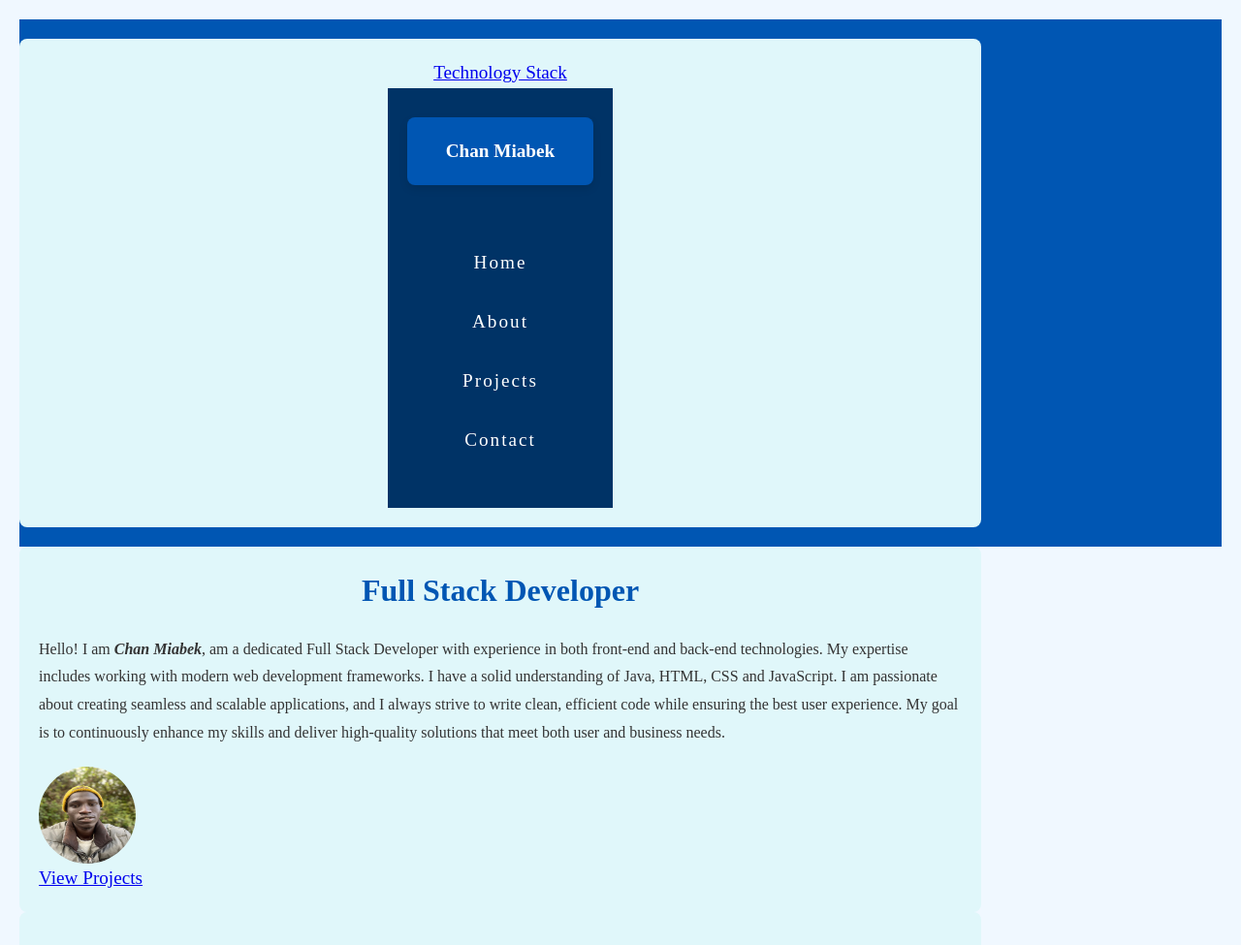
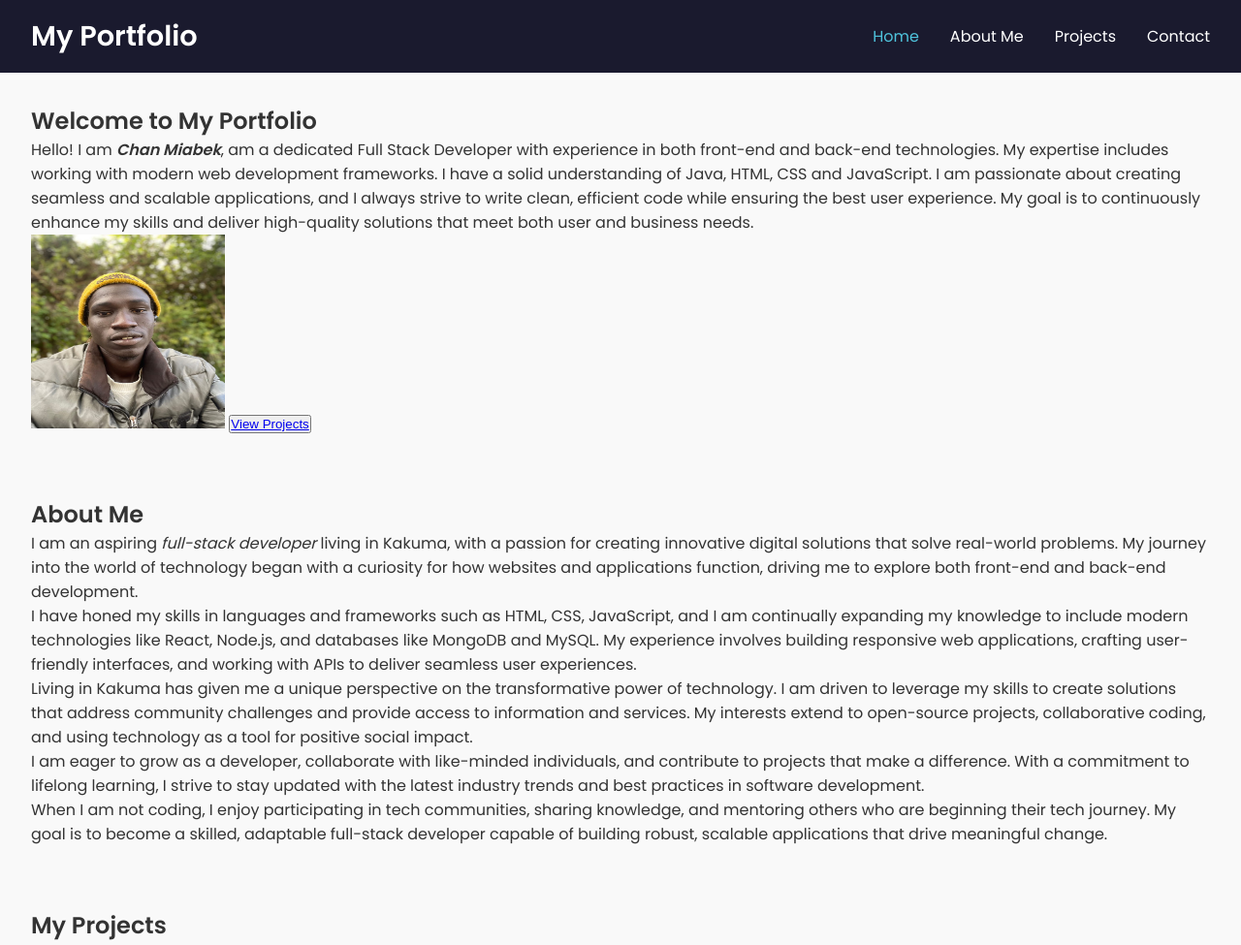
Before and after one commit to maggiso/Chanjak, a plain HTML site: page index.html in a window 1280 px wide. Shown: the top 975 px of the page at 97% size. Drawn offline with Linux system fonts and the light colour scheme; files whose address does not match are found by name.

Commit message:
Add files via upload

```diff
--- /dev/null
+++ b/Styles.CSS
@@ -0,0 +1,100 @@
+/* Google Font */
+@import url('https://fonts.googleapis.com/css2?family=Poppins:wght@300;400;600&display=swap');
+
+* {
+    margin: 0;
+    padding: 0;
+    box-sizing: border-box;
+    scroll-behavior: smooth;
+}
+
+body {
+    font-family: 'Poppins', sans-serif;
+    background: #f9f9f9;
+    color: #333;
+}
+
+/* Navbar */
+.navbar {
+    display: flex;
+    justify-content: space-between;
+    align-items: center;
+    padding: 1rem 2rem;
+    background: #1a1a2e;
+    color: white;
+    position: sticky;
+    top: 0;
+    z-index: 1000;
+}
+
+/* Logo */
+.logo {
+    font-size: 1.8rem;
+    font-weight: bold;
+}
+
+.img{
+    margin: 50%;
+    border-radius: 50%;
+}
+
+/* Navigation Links */
+.nav-links {
+    list-style: none;
+    display: flex;
+}
+
+.nav-links li {
+    margin-left: 2rem;
+}
+
+.nav-links a {
+    text-decoration: none;
+    color: white;
+    font-weight: 500;
+    transition: color 0.3s ease;
+}
+
+/* Hover Effect */
+.nav-links a:hover,
+.nav-links .active {
+    color: #4fc3dc;
+}
+
+/* Hamburger Icon (Mobile) */
+.hamburger {
+    display: none;
+    font-size: 2rem;
+    cursor: pointer;
+}
+
+/* Responsive Design */
+@media (max-width: 768px) {
+    .nav-links {
+        display: none;
+        flex-direction: column;
+        background: #1a1a2e;
+        position: absolute;
+        top: 70px;
+        left: 0;
+        width: 100%;
+        padding: 1rem 0;
+    }
+
+    .nav-links.active {
+        display: flex;
+    }
+
+    .nav-links li {
+        margin: 1rem 0;
+        text-align: center;
+    }
+
+    .hamburger {
+        display: block;
+    }
+}
+
+section {
+    padding: 2rem;
+}
--- a/index.html
+++ b/index.html
@@ -3,68 +3,76 @@
 <head>
     <meta charset="UTF-8">
     <meta name="viewport" content="width=device-width, initial-scale=1.0">
-    <title>My Portfoio</title>
-    <link rel="stylesheet" href="styles.CSS">
-    <!--link to another HTML file-->
-
+    <title>PORFOLIO</title>
+    <link rel="stylesheet" href="./Styles.CSS"
+    <script src="./Script.JS"></script>
 </head>
 <body>
-    <header>
-        <div class="container">
-            <a href="#">Technology Stack</a>
+    <!--Navigation Menu-->
     <nav class="navbar">
-                <div class="nav a">
-                    <h1><a href="#">Chan Miabek</a></h1>
-                    <div class="icon">
-                        <i class="fas fa-bars"></i>
-                      <ul class="nav-links">
-                        <li><a href="home.html">Home</a></li>
-                        <li><a href="about.html">About</a></li>
-                        <li><a href="projects.HTML">Projects</a></li>
-                        <li><a href="conctact.HTML">Contact</a></li>
+        <div class="logo"> My Portfolio</div>
+        <ul class="nav-links" id="navlinks">
+            <li><a href="#home" class="active">Home</a></li>
+            <li><a href="#about">About Me</a></li>
+            <li><a href="#projects">Projects</a></li>
+            <li><a href="#contact">Contact</a></li>
         </ul>
-                    </div>
+        <!-- Hamburger Icon for Mobile -->
+        <div class="hamburger" id="hamburger">
+            ☰
         </div>
     </nav>
-        </div>
-    </header>
 
-    <section class="hero">
+    <!-- Example Sections -->
+    <section id="home">
+        <h1>Welcome to My Portfolio</h1>
         <div class="container">
             <div class="main-message">
-                <h1>Full Stack Developer </h1>
                 <p>Hello! I am <b><em>Chan Miabek</em></b>, am a dedicated Full Stack Developer with experience in both front-end and back-end technologies. My expertise includes working with modern web development frameworks. I have a solid understanding of Java, HTML, CSS and JavaScript.
              I am passionate about creating seamless and scalable applications, and I always strive to write clean, efficient code while ensuring the best user experience. My goal is to continuously enhance my skills and deliver high-quality solutions that meet both user and business needs.</p>
              <img id="profile"   src="my profile.jpg" alt="myprofile" width="200" height="200">
-                <a href="#" class="cta">View Projects</a>
+                <button><a href="#" class="cta">View Projects</a></button>
             </div>
         </div>
     </section>
 
+    <section id="about">
+        <h2>About Me</h2>
+        <p>I am an aspiring <em>full-stack developer</em> living in Kakuma, with a passion for creating innovative digital solutions that solve real-world problems. My journey into the world of technology began with a curiosity for how websites and applications function, driving me to explore both front-end and back-end development.</p>
+
+        <p>I have honed my skills in languages and frameworks such as HTML, CSS, JavaScript, and I am continually expanding my knowledge to include modern technologies like React, Node.js, and databases like MongoDB and MySQL. My experience involves building responsive web applications, crafting user-friendly interfaces, and working with APIs to deliver seamless user experiences.</p>
+
+         <p>Living in Kakuma has given me a unique perspective on the transformative power of technology. I am driven to leverage my skills to create solutions that address community challenges and provide access to information and services. My interests extend to open-source projects, collaborative coding, and using technology as a tool for positive social impact.</p>
+
+         <p>I am eager to grow as a developer, collaborate with like-minded individuals, and contribute to projects that make a difference. With a commitment to lifelong learning, I strive to stay updated with the latest industry trends and best practices in software development.</p>
+
+         <p>When I am not coding, I enjoy participating in tech communities, sharing knowledge, and mentoring others who are beginning their tech journey. My goal is to become a skilled, adaptable full-stack developer capable of building robust, scalable applications that drive meaningful change.</p>
+    </section>
+
    <section id="projects">
         <div class="container">
-                <h2>PROJECTS</h2>
-                <div class="project-grid">
-                    <div class="project-item">
+         <div class="project">
+              <h2>My Projects</h2>
               <h3>technology full-Stack</h3>
                 <P>A <b>technology stack</b> (often referred to as a <b>tech stack</b>) is a combination of software tools, programming languages, libraries, frameworks, and other technologies used together to develop, deploy, and run applications or systems.
 
                  It’s essentially the collection of technologies that work together to support the full lifecycle of an application, from development to deployment. A typical tech stack can include:  </P>
+                  <img src="stack.jpg" alt="tech" width="300" height="100">
             <ul>
                 <li>Front-end technologies</li>
                 <li>Back-end technologies</li>
                 <li>Database technologies</li>
-                                <li>Development tools</li>   <img src="tech.jpg1.webp" alt="tech" width="300" height="100">
+                <li>Development tools</li>
                 <li>Deployment tools</li>
             </ul>
        </div>
      </div>
-            </div>
     </section>
-
+    <section>
       <h3>Web Application</h3>
        <p>A <b>web application</b> is a software application that runs on a web server and is accessed by users through a web browser, rather than being installed locally on a device like traditional desktop applications. Web applications rely on the internet and require a web browser (like Google Chrome, Firefox, or Safari) to interact with them.</p>
-        <img src="tech.jpg1.webp" alt="tech"  width="300" height="250">
+          <img src="image.png" alt="image"  width="300" height="150">
+    </section>
     <section id="contact">
         <div class="container">
             <h2>Contact Me</h2>
@@ -90,8 +98,7 @@
                                 <p>&copy;2025 Chan Miabek </p>
                             </div>
                         </footer>
+    </section>
 
-                        </section>
-                        <script src="c:\Users\AReL\OneDrive\Desktop\Maggiso Jak\script.js"></script>
 </body>
 </html>
```
Also changed, not shown: Script.JS (added, +17 -0 lines), image.png (added). Lines whose indentation alone changed are shown as unchanged.
